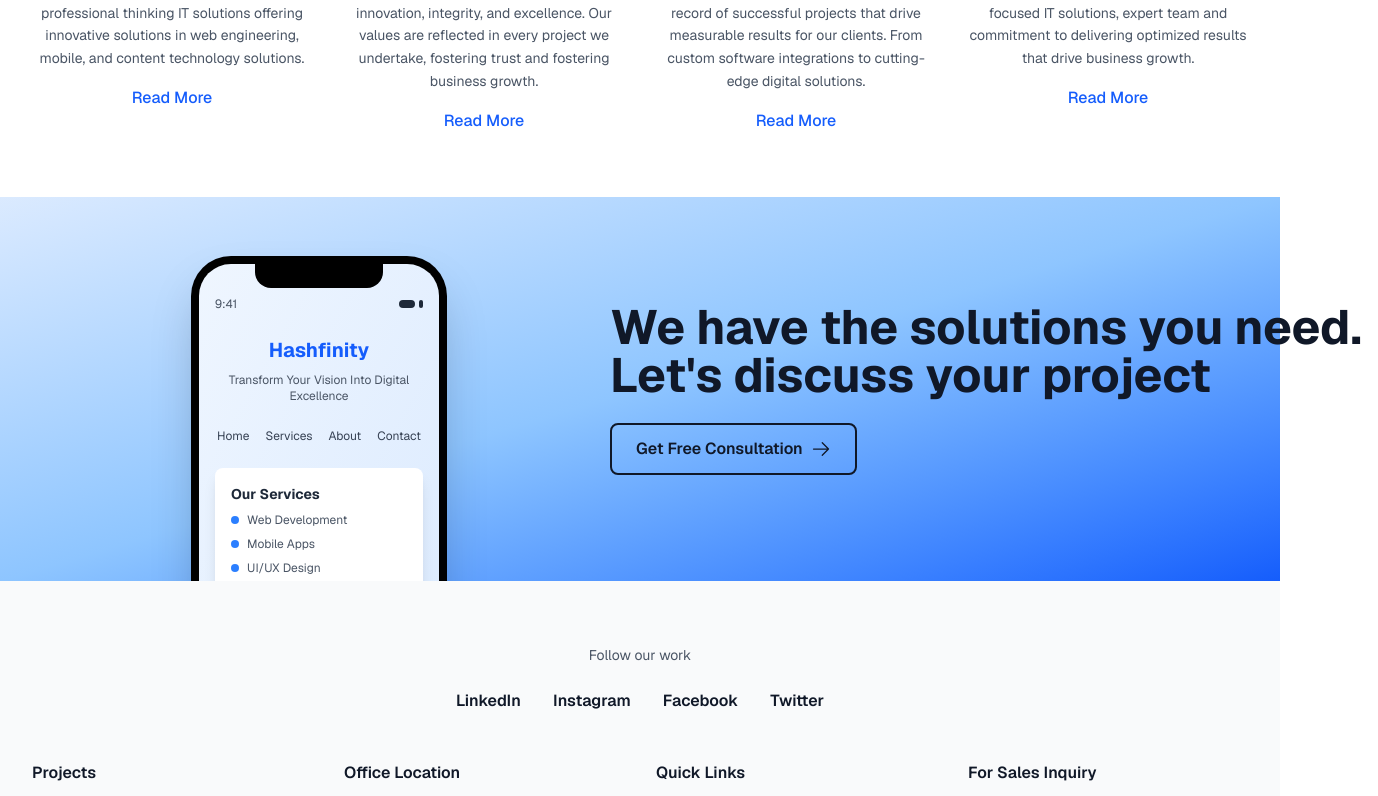
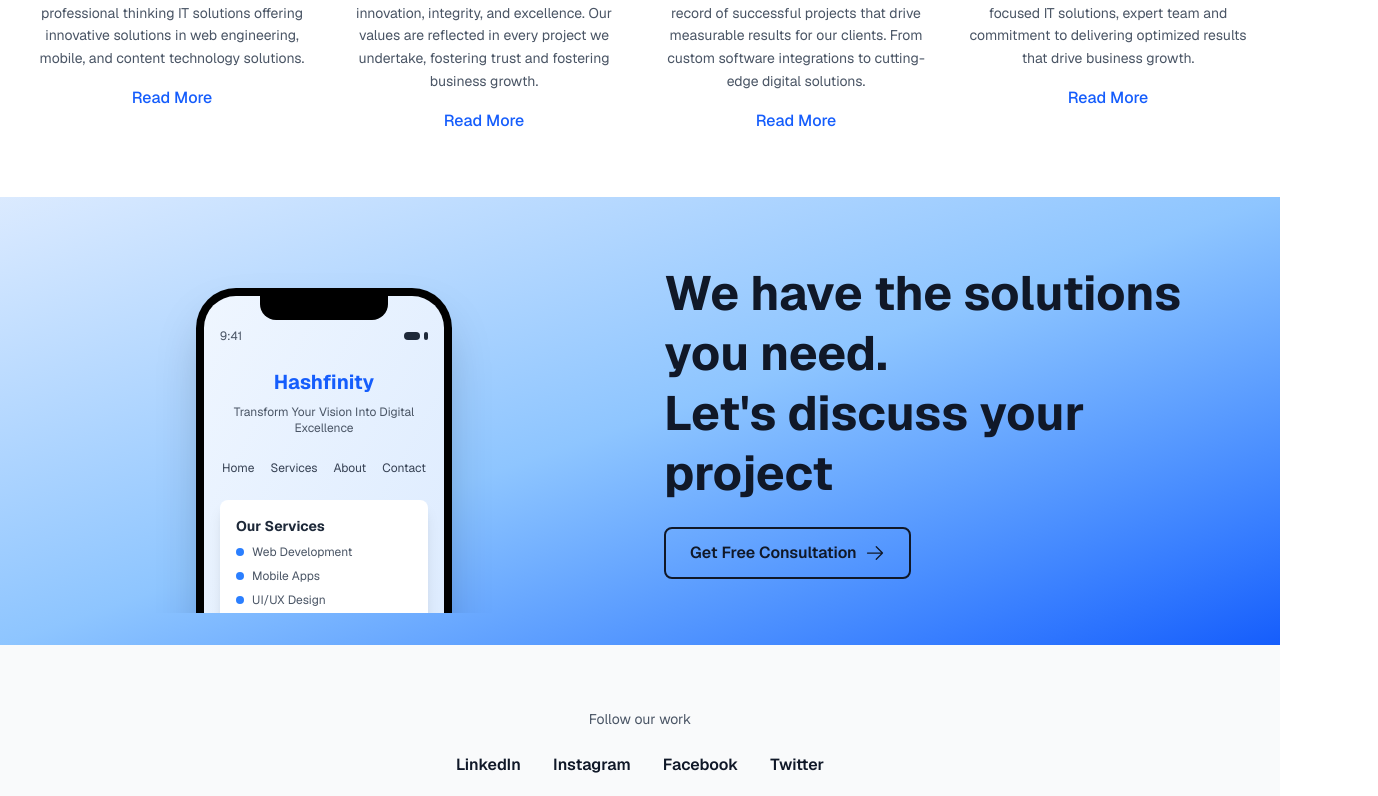
Before and after one commit to samhk90/hashfinity_01, a Next.js app: page / in a window 1280 px wide. Shown: the part 7764-8560 px from the top of the page, 1378 px wide, since content can reach past the window. Built offline with nearby package versions, Linux system fonts and the light colour scheme.

Commit message:
added responsiveness for solutionsection

```diff
--- a/src/components/SolutionsSection.tsx
+++ b/src/components/SolutionsSection.tsx
@@ -17,56 +17,52 @@
       initial={{ opacity: 0 }}
       animate={inView ? { opacity: 1 } : { opacity: 0 }}
       transition={{ duration: 0.8 }}
-      className=" sm:px-6 lg:px-8 bg-gradient-to-br from-blue-100 via-blue-300 to-blue-600"
+      className="px-4 sm:py-8 sm:px-6 lg:px-8 bg-gradient-to-br from-blue-100 via-blue-300 to-blue-600"
     >
-      <div className="max-w-6xl ">
-        <div className="grid grid-cols-2 lg:grid-cols-2 gap-1 items-center">
+      <div className="max-w-7xl mx-auto">
+        <div className="grid grid-cols-1 lg:grid-cols-2 gap-6 lg:gap-12 items-center">
 
           {/* Phone Mockup - Half Frame */}
           <motion.div
             initial={{ opacity: 0, x: -100, rotateY: -15 }}
             animate={inView ? { opacity: 1, x: 0, rotateY: 0 } : { opacity: 0, x: -100, rotateY: -15 }}
             transition={{ duration: 1, delay: 0.2 }}
-            className="flex justify-center items-end h-96 overflow-hidden"
+            className="flex justify-center items-end h-64 sm:h-80 lg:h-96 overflow-hidden order-2 lg:order-1"
           >
-            <motion.div
-
-              className="relative"
-            >
-              {/* Phone Frame - Only showing bottom half */}
+             {/* Phone Frame - Only showing bottom half */}
               <motion.div
                 initial={{ scale: 0.8, y: 100 }}
                 animate={inView ? { scale: 1, y: 125 } : { scale: 0.8, y: 100 }}
                 transition={{ duration: 0.8, delay: 0.4 }}
-                className="w-64 h-[450px] bg-black rounded-[2.5rem] p-2 shadow-2xl"
+                className="w-48 sm:w-56 lg:w-64 h-80 sm:h-96 lg:h-[450px] bg-black rounded-[1.5rem] sm:rounded-[2rem] lg:rounded-[2.5rem] p-1.5 sm:p-2 shadow-2xl"
               >
                 <motion.div
                   initial={{ opacity: 0 }}
                   animate={inView ? { opacity: 1 } : { opacity: 0 }}
                   transition={{ duration: 0.6, delay: 0.6 }}
-                  className="w-full h-full bg-white rounded-[2rem] overflow-hidden relative"
+                  className="w-full h-full bg-white rounded-[1.25rem] sm:rounded-[1.5rem] lg:rounded-[2rem] overflow-hidden relative"
                 >
                   {/* Notch */}
                   <motion.div
                     initial={{ scaleY: 0 }}
                     animate={inView ? { scaleY: 1 } : { scaleY: 0 }}
                     transition={{ duration: 0.4, delay: 0.8 }}
-                    className="absolute top-0 left-1/2 transform -translate-x-1/2 w-32 h-6 bg-black rounded-b-2xl z-10"
+                    className="absolute top-0 left-1/2 transform -translate-x-1/2 w-20 sm:w-28 lg:w-32 h-4 sm:h-5 lg:h-6 bg-black rounded-b-xl lg:rounded-b-2xl z-10"
                   />
 
                   {/* Hashfinity Website Content */}
-                  <div className="pt-8 px-4 h-full bg-gradient-to-br from-blue-50 to-blue-100">
+                  <div className="pt-6 sm:pt-7 lg:pt-8 px-2 sm:px-3 lg:px-4 h-full bg-gradient-to-br from-blue-50 to-blue-100">
                     {/* Status Bar */}
                     <motion.div
                       initial={{ opacity: 0, y: -20 }}
                       animate={inView ? { opacity: 1, y: 0 } : { opacity: 0, y: -20 }}
                       transition={{ duration: 0.5, delay: 1 }}
-                      className="flex justify-between items-center mb-6"
+                      className="flex justify-between items-center mb-3 sm:mb-4 lg:mb-6"
                     >
                       <div className="text-xs text-gray-600">9:41</div>
                       <div className="flex space-x-1">
-                        <div className="w-4 h-2 bg-gray-800 rounded-sm"></div>
-                        <div className="w-1 h-2 bg-gray-800 rounded-full"></div>
+                        <div className="w-3 sm:w-4 h-1.5 sm:h-2 bg-gray-800 rounded-sm"></div>
+                        <div className="w-1 h-1.5 sm:h-2 bg-gray-800 rounded-full"></div>
                       </div>
                     </motion.div>
 
@@ -75,13 +71,13 @@
                       initial={{ opacity: 0, y: 20 }}
                       animate={inView ? { opacity: 1, y: 0 } : { opacity: 0, y: 20 }}
                       transition={{ duration: 0.6, delay: 1.2 }}
-                      className="text-center mb-6"
+                      className="text-center mb-3 sm:mb-4 lg:mb-6"
                     >
                       <motion.h1
                         initial={{ scale: 0.9 }}
                         animate={inView ? { scale: 1 } : { scale: 0.9 }}
                         transition={{ duration: 0.5, delay: 1.4 }}
-                        className="text-xl font-bold text-blue-600 mb-2"
+                        className="text-sm sm:text-lg lg:text-xl font-bold text-blue-600 mb-1 sm:mb-2"
                       >
                         Hashfinity
                       </motion.h1>
@@ -100,7 +96,7 @@
                       initial={{ opacity: 0 }}
                       animate={inView ? { opacity: 1 } : { opacity: 0 }}
                       transition={{ duration: 0.6, delay: 1.8 }}
-                      className="flex justify-center space-x-4 mb-6"
+                      className="flex justify-center space-x-2 sm:space-x-3 lg:space-x-4 mb-3 sm:mb-4 lg:mb-6"
                     >
                       {['Home', 'Services', 'About', 'Contact'].map((item, i) => (
                         <motion.div
@@ -120,26 +116,26 @@
                       initial={{ scale: 0.9, opacity: 0 }}
                       animate={inView ? { scale: 1, opacity: 1 } : { scale: 0.9, opacity: 0 }}
                       transition={{ duration: 0.6, delay: 2.2 }}
-                      className="bg-white rounded-lg p-4 shadow-lg mb-4"
+                      className="bg-white rounded-md sm:rounded-lg p-2 sm:p-3 lg:p-4 shadow-lg mb-2 sm:mb-3 lg:mb-4"
                     >
                       <motion.h2
                         initial={{ opacity: 0 }}
                         animate={inView ? { opacity: 1 } : { opacity: 0 }}
                         transition={{ duration: 0.5, delay: 2.4 }}
-                        className="text-sm font-bold text-gray-800 mb-2"
+                        className="text-xs sm:text-sm font-bold text-gray-800 mb-1 sm:mb-2"
                       >
                         Our Services
                       </motion.h2>
-                      <div className="space-y-2">
+                      <div className="space-y-1 sm:space-y-2">
                         {['Web Development', 'Mobile Apps', 'UI/UX Design'].map((service, i) => (
                           <motion.div
                             key={service}
                             initial={{ width: 0 }}
                             animate={inView ? { width: '100%' } : { width: 0 }}
                             transition={{ duration: 0.5, delay: 2.6 + i * 0.1 }}
-                            className="flex items-center space-x-2"
+                            className="flex items-center space-x-1 sm:space-x-2"
                           >
-                            <div className="w-2 h-2 bg-blue-500 rounded-full"></div>
+                            <div className="w-1.5 sm:w-2 h-1.5 sm:h-2 bg-blue-500 rounded-full"></div>
                             <span className="text-xs text-gray-600">{service}</span>
                           </motion.div>
                         ))}
@@ -157,7 +153,6 @@
                   </div>
                 </motion.div>
               </motion.div>
-            </motion.div>
           </motion.div>
 
           {/* Content */}
@@ -165,19 +160,19 @@
             initial={{ opacity: 0, x: 100 }}
             animate={inView ? { opacity: 1, x: 0 } : { opacity: 0, x: 100 }}
             transition={{ duration: 1, delay: 0.4 }}
-            className="text-left lg:text-left w-3xl"
+            className="text-center lg:text-left order-1 lg:order-2 py-6 sm:px-8 lg:px-0"
           >
             <motion.h2
               initial={{ opacity: 0, y: 50 }}
               animate={inView ? { opacity: 1, y: 0 } : { opacity: 0, y: 50 }}
               transition={{ duration: 0.8, delay: 0.6 }}
-              className="text-3xl md:text-4xl lg:text-5xl font-bold text-gray-900 mb-6"
+              className="text-2xl sm:text-3xl md:text-4xl lg:text-5xl font-bold text-gray-900 mb-4 sm:mb-6 leading-tight"
             >
               <motion.span
                 initial={{ opacity: 0 }}
                 animate={inView ? { opacity: 1 } : { opacity: 0 }}
                 transition={{ duration: 0.6, delay: 0.8 }}
-                className="inline"
+                className="block"
               >
                 We have the solutions you need.
               </motion.span>
@@ -195,6 +190,7 @@
               initial={{ opacity: 0, scale: 0.9 }}
               animate={inView ? { opacity: 1, scale: 1 } : { opacity: 0, scale: 0.9 }}
               transition={{ duration: 0.6, delay: 1.2 }}
+              className="flex justify-center lg:justify-start"
             >
               <motion.button
                 whileHover={{
@@ -203,7 +199,7 @@
                   transition: { duration: 0.2 }
                 }}
                 whileTap={{ scale: 0.95 }}
-                className="inline-flex items-center px-6 py-3 bg-transparent border-2 border-gray-900 text-gray-900 font-semibold rounded-lg hover:bg-gray-900 hover:text-white transition-all duration-300 group"
+                className="inline-flex items-center px-4 sm:px-6 py-2 sm:py-3 bg-transparent border-2 border-gray-900 text-gray-900 font-semibold rounded-lg hover:bg-gray-900 hover:text-white transition-all duration-300 group text-sm sm:text-base"
               >
                 <span className="mr-2">Get Free Consultation</span>
                 <motion.div
```
